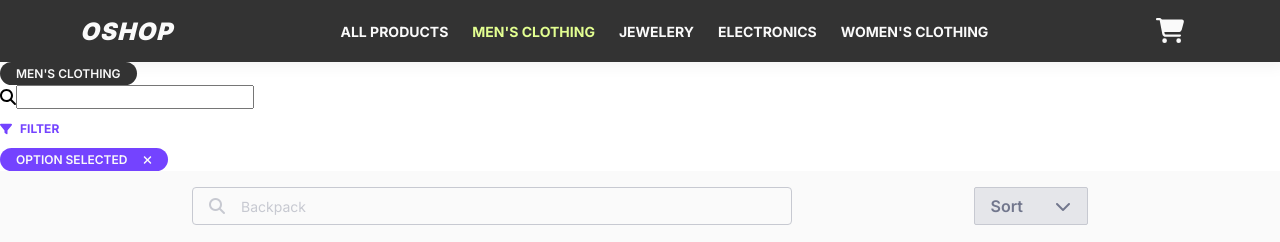
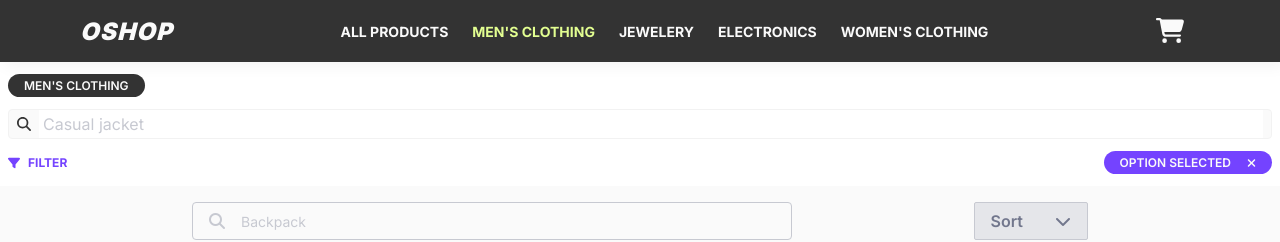
Before and after one commit to MMadlos/online-shop, a React (Vite) app: page / in a window 1280 px wide. Shown: the top 242 px of the page. Built offline with nearby package versions, Linux system fonts and the light colour scheme.

Commit message:
Add styles to SearchAndFilter component

```diff
--- a/src/components/Elements/SearchBar.jsx
+++ b/src/components/Elements/SearchBar.jsx
@@ -3,9 +3,12 @@ import { faMagnifyingGlass } from "@fortawesome/free-solid-svg-icons"
 
 function SearchBar() {
 	return (
-		<div>
+		<div className="search-container">
 			<FontAwesomeIcon icon={faMagnifyingGlass} />
-			<input type="search" />
+			<input
+				type="search"
+				placeholder="Casual jacket"
+			/>
 		</div>
 	)
 }
--- a/src/components/Elements/styles.css
+++ b/src/components/Elements/styles.css
@@ -36,5 +36,31 @@
 	font-size: 12px;
 	font-weight: 700;
 	text-transform: uppercase;
-	padding: 12px 0;
 }
+
+.search-container {
+	display: flex;
+	flex-direction: row;
+	align-items: center;
+	gap: 8px;
+	padding: 0 8px;
+
+	border-radius: 4px;
+	border: 1px solid #f2f2f2;
+	background-color: var(--white);
+
+	> svg {
+		color: var(--black);
+		font-size: 14px;
+	}
+
+	> input {
+		border: none;
+		width: 100%;
+		padding: 4px;
+
+		&::placeholder {
+			color: #c7c9d1;
+		}
+	}
+}
--- a/src/components/SearchAndFilter/styles.css
+++ b/src/components/SearchAndFilter/styles.css
@@ -0,0 +1,13 @@
+.search-filter {
+	padding: 12px 8px;
+
+	display: flex;
+	flex-direction: column;
+	gap: 12px;
+
+	.filter {
+		display: flex;
+		justify-content: space-between;
+		align-items: center;
+	}
+}
```
Also changed, not shown: src/components/SearchAndFilter/FilterPage.jsx (added).
